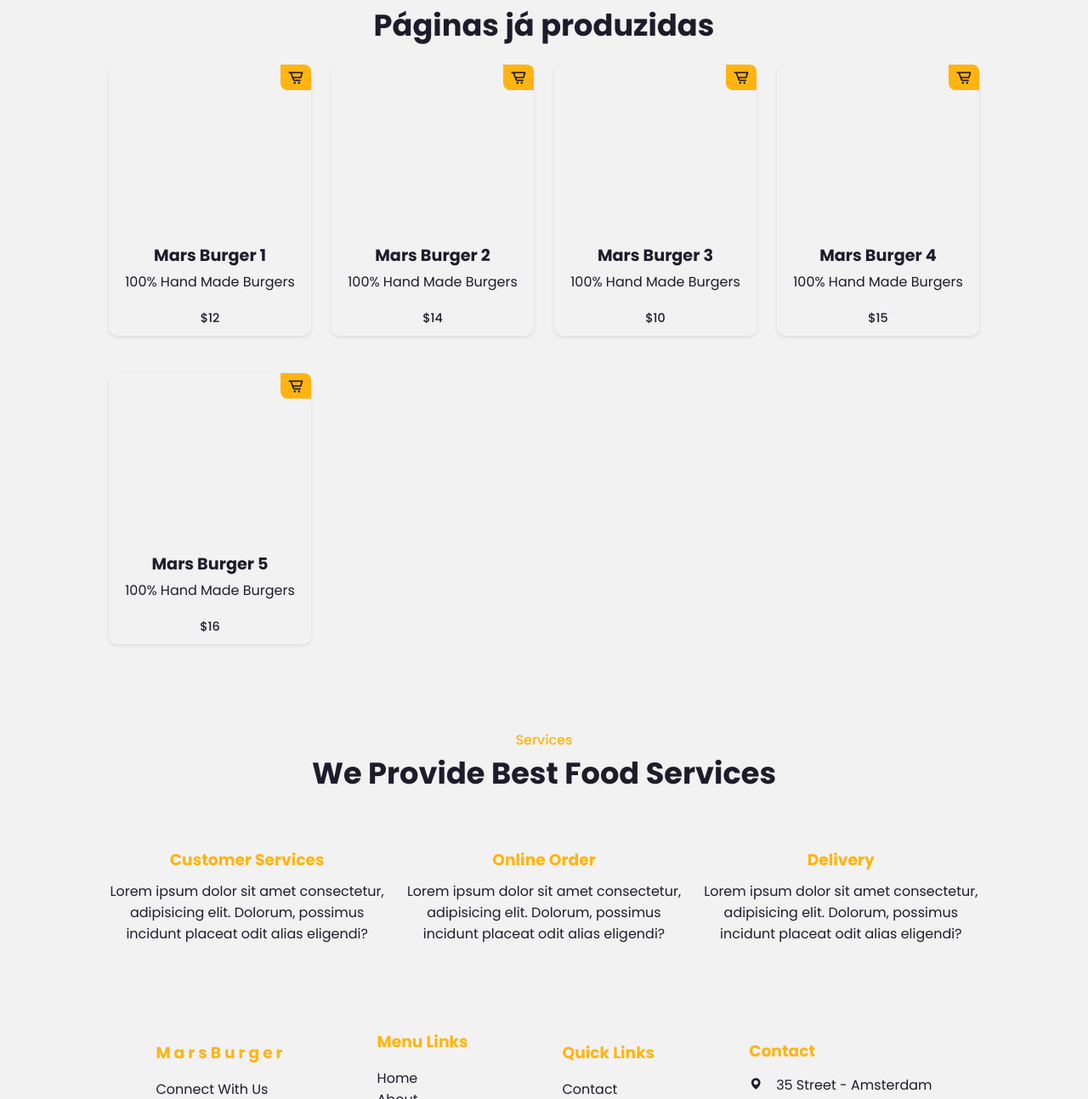
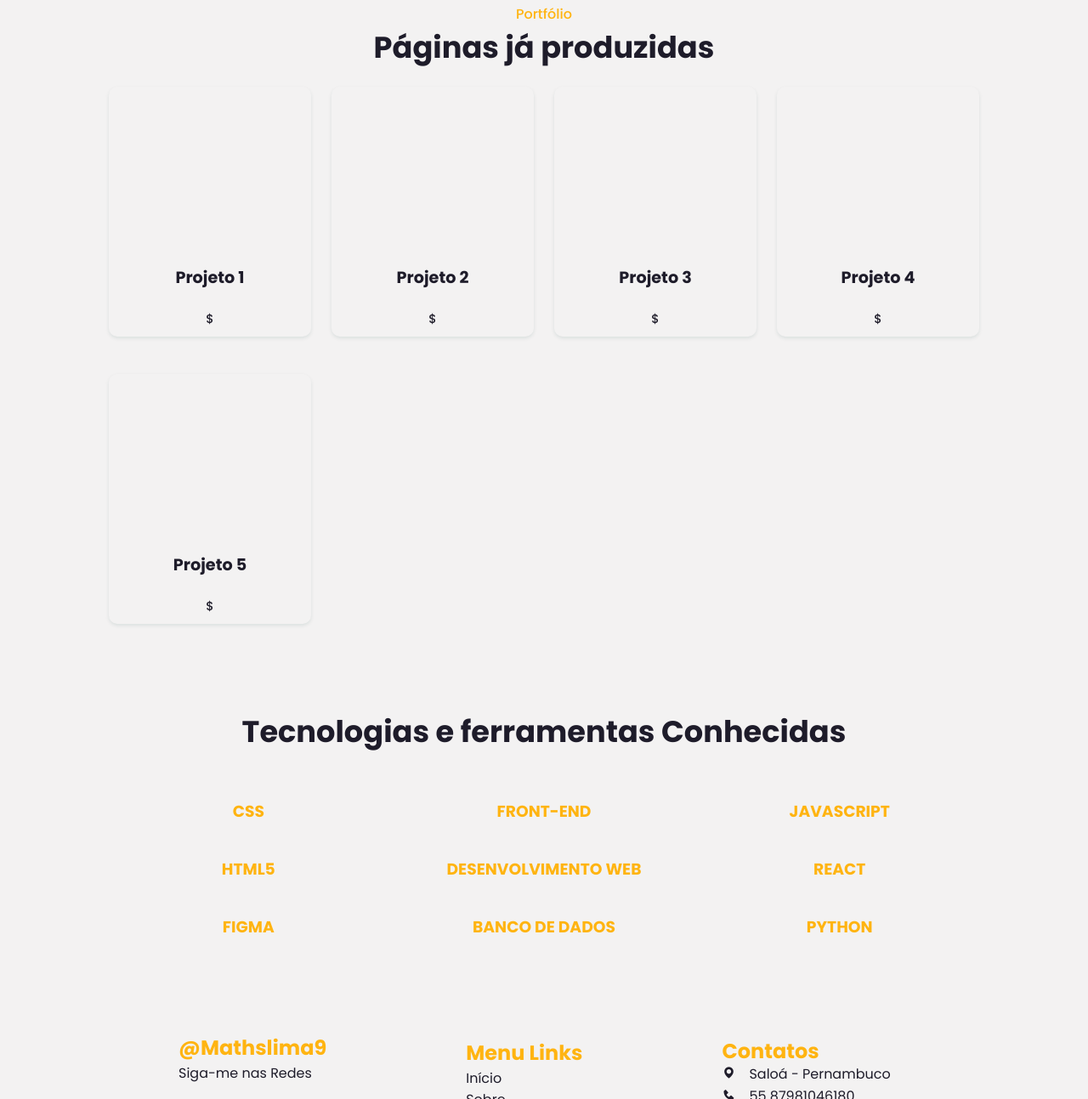
Before and after one commit to Maths9/Matheusdeveloper, a plain HTML site: page index.html in a window 1280 px wide. Shown: the part 1333-2626 px from the top of the page at 85% size. Drawn offline with nearby package versions, Linux system fonts and the light colour scheme.

Commit message:
Add files via upload

```diff
--- a/index.html
+++ b/index.html
@@ -4,7 +4,7 @@
     <meta charset="UTF-8" />
     <meta http-equiv="X-UA-Compatible" content="IE=edge" />
     <meta name="viewport" content="width=device-width, initial-scale=1.0" />
-    <title>Matheus Lima</title>
+    <title> Matheus Lima </title>
     <link
       rel="stylesheet"
       href="https://cdn.jsdelivr.net/npm/boxicons@latest/css/boxicons.min.css"
@@ -42,20 +42,23 @@
     <!-- About Section -->
     <section id="about" class="about">
       <div class="about-img">
-        <img src="img/home3.jpg" alt="" />
+        <img src="pexels-neo-2653362.jpg" alt="" />
       </div>
       <div class="about-text">
-        <span>About us</span>
+        <span>Sobre</span>
         <h2>
-          We make %100 hand made <br />
-          juicy delicious burgers
+          Atualmente Graduando e  <br />
+          Obtendo Conhecimento
         </h2>
         <p>
-          Lorem ipsum dolor, sit amet consectetur adipisicing elit. Est
-          excepturi in ducimus deserunt modi a error dolore obcaecati culpa
-          alias. Lorem ipsum dolor sit amet consectetur adipisicing elit. Quibusdam doloribus harum libero temporibus dolores molestiae, ipsum ipsam unde. Repellendus, nulla.
+          Desenvolvedor web autodidata com um
+          olhar para design Web e buscando
+          sempre novos conhecimento de
+          técnicas voltadas para a uma ótima
+          experiência do usuário.
+
         </p>
-        <a href="#" class="btn">Learn More</a>
+        <a href="/Matheus Barboza Currículo.pdf" class="btn">Currículo</a>
       </div>
     </section>
     <!-- Menu Section -->
@@ -70,50 +73,50 @@
           <div class="box-img">
             <img src="/img/h6.png" alt="" />
           </div>
-          <h2>Mars Burger 1</h2>
-          <h3>100% Hand Made Burgers</h3>
-          <span>$12</span>
-          <i class="bx bx-cart-alt"></i>
+          <h2>Projeto 1</h2>
+          <h3></h3>
+          <span>$</span>
+
         </div>
         <!-- Box 2 -->
         <div class="box">
           <div class="box-img">
             <img src="/img/h3.png" alt="" />
           </div>
-          <h2>Mars Burger 2</h2>
-          <h3>100% Hand Made Burgers</h3>
-          <span>$14</span>
-          <i class="bx bx-cart-alt"></i>
+          <h2>Projeto 2</h2>
+          <h3></h3>
+          <span>$</span>
+
         </div>
         <!-- Box 3 -->
         <div class="box">
           <div class="box-img">
             <img src="/img/h1.png" alt="" />
           </div>
-          <h2>Mars Burger 3</h2>
-          <h3>100% Hand Made Burgers</h3>
-          <span>$10</span>
-          <i class="bx bx-cart-alt"></i>
+          <h2> Projeto 3</h2>
+          <h3></h3>
+          <span>$</span>
+
         </div>
         <!-- Box 4 -->
         <div class="box">
           <div class="box-img">
             <img src="/img/h4.png" alt="" />
           </div>
-          <h2>Mars Burger 4</h2>
-          <h3>100% Hand Made Burgers</h3>
-          <span>$15</span>
-          <i class="bx bx-cart-alt"></i>
+          <h2>Projeto 4</h2>
+          <h3></h3>
+          <span>$</span>
+
         </div>
         <!-- Box 5 -->
         <div class="box">
           <div class="box-img">
             <img src="/img/h5.png" alt="" />
           </div>
-          <h2>Mars Burger 5</h2>
-          <h3>100% Hand Made Burgers</h3>
-          <span>$16</span>
-          <i class="bx bx-cart-alt"></i>
+          <h2>Projeto 5</h2>
+          <h3></h3>
+          <span>$</span>
+
         </div>
       </div>
     </section>
@@ -121,38 +124,39 @@
     <section class="services" id="services">
       <a href="#services">
         <div class="heading">
-          <span>Services</span>
+          <span></span>
         </a>
-          <h2>We Provide Best Food Services</h2>
+          <h2>Tecnologias e ferramentas Conhecidas </h2>
         </div>
 
       <div class="services-container">
         <!-- Box 1 -->
         <div class="s-box">
           <img src="img/order.png" alt="" />
-          <h3>Customer Services</h3>
-          <p>
-            Lorem ipsum dolor sit amet consectetur, adipisicing elit. Dolorum,
-            possimus incidunt placeat odit alias eligendi?
-          </p>
+          <h3>CSS</h3>
+          <br>
+          <h3>HTML5</h3>
+          <br>
+          <h3>FIGMA</h3>
         </div>
         <!-- Box 2 -->
         <div class="s-box">
           <img src="img/online.png" alt="" />
-          <h3>Online Order</h3>
-          <p>
-            Lorem ipsum dolor sit amet consectetur, adipisicing elit. Dolorum,
-            possimus incidunt placeat odit alias eligendi?
-          </p>
+          <h3>FRONT-END</h3>
+          <br>
+          <h3>DESENVOLVIMENTO WEB</h3>
+          <br>
+          <h3>BANCO DE DADOS</h3>
+
         </div>
         <!-- Box 3 -->
         <div class="s-box">
           <img src="img/moto.png" alt="" />
-          <h3>Delivery</h3>
-          <p>
-            Lorem ipsum dolor sit amet consectetur, adipisicing elit. Dolorum,
-            possimus incidunt placeat odit alias eligendi?
-          </p>
+          <h3>JAVASCRIPT</h3>
+          <br>
+          <h3>REACT</h3>
+          <br>
+          <h3>PYTHON</h3>
         </div>
       </div>
     </section>
@@ -160,37 +164,32 @@
     <!-- Contact -->
     <section class="contact" id="contact">
       <div class="contact-box">
-        <h3>M a r s B u r g e r</h3>
-        <span>Connect With Us</span>
+        <h3>@Mathslima9</h3>
+        <span>Siga-me nas Redes</span>
         <div class="social">
-          <a href="#"><i class="bx bxl-facebook"></i></a>
-          <a href="#"><i class="bx bxl-twitter"></i></a>
-          <a href="#"><i class="bx bxl-instagram"></i></a>
+          <a href="https://www.linkedin.com/in/matheuslima9/"><i class="bx bxl-linkedin"></i></a>
+          <a href="https://github.com/Maths9"><i class="bx bxl-github"></i></a>
+          <a href="https://www.instagram.com/mathslima9/"><i class="bx bxl-instagram"></i></a>
         </div>
       </div>
       <div class="contact-box">
         <h3>Menu Links</h3>
-        <li><a href="#home">Home</a></li>
-        <li><a href="#about">About</a></li>
+        <li><a href="#home">Início</a></li>
+        <li><a href="#about">Sobre</a></li>
         <li><a href="#menu">Menu</a></li>
-        <li><a href="#contact">Contact</a></li>
+
       </div>
-      <div class="contact-box">
-        <h3>Quick Links</h3>
-        <li><a href="#Contact">Contact</a></li>
-        <li><a href="#Privacy Policy">Privacy Policy</a></li>
-        <li><a href="#Terms Of Use">Terms Of Use</a></li>
-      </div>
+
       <div class="contact-box address">
-        <h3>Contact</h3>
-        <i class="bx bxs-map"><span>35 Street - Amsterdam</span></i>
-        <i class="bx bxs-phone"><span>+31 3535355</span></i>
-        <i class="bx bxs-envelope"><span>info@marsburger.com</span></i>
+        <h3>Contatos</h3>
+        <i class="bx bxs-map"><span>Saloá - Pernambuco </span></i>
+        <i class="bx bxs-phone"><span>55 87981046180</span></i>
+        <i class="bx bxs-envelope"><span>matheus.blima@upe.br</span></i>
       </div>
     </section>
     <!-- Copyright -->
-    <div class="copyright">
-        <small>&#169; Mert Öztat All Right Reserved.</small>
+    <div>
+        <small>&#169; </small>
     </div>
     <script src="https://unpkg.com/scrollreveal"></script>
     <script src="app.js"></script>
--- a/style.css
+++ b/style.css
@@ -87,7 +87,7 @@ header {
 
 .home {
   width: 100%;
-  height: 100vh;
+  height: 110vh;
   display: grid;
   grid-template-columns: repeat(2, 1fr);
   align-items: center;
@@ -104,10 +104,6 @@ header {
   color: var(--main-color);
 }
 
-.home-text h2 {
-  font-size: var(--h2-font);
-  margin: 1rem 0;
-}
 
 .btn {
   display: inline-block;
@@ -129,8 +125,9 @@ header {
 }
 
 .about-img img {
-  max-width: 60%;
-  border-radius: 10px;
+
+  max-width: 90%;
+  border-radius: 20px;
 }
 
 .about-text span {
@@ -194,7 +191,7 @@ header {
 }
 
 .box h3 {
-  font-size: 1rem;
+  font-size: 1.2rem;
   font-weight: 400;
   margin: 4px 0 20px;
 }
@@ -221,8 +218,8 @@ header {
 .services-container {
   display: grid;
   grid-template-columns: repeat(auto-fit, minmax(240px, auto));
-  gap: 1.5rem;
-  margin-top: 2rem;
+  gap: 1.2rem;
+  margin-top: 1.5rem;
 }
 
 .s-box {
@@ -248,6 +245,7 @@ header {
   display: flex;
   align-items: center;
   justify-content: space-around;
+
 }
 
 .contact-text span {
@@ -257,19 +255,20 @@ header {
 
 .contact-text h2 {
   font-size: var(--h2-font);
+  font-size: 1.2rem;
 }
 
 .contact-box h3 {
   color: var(--main-color);
   font-weight: 700;
-  margin-bottom: 1rem;
+  font-size: 1.5rem;
 }
 .social {
   display: flex;
   margin-top: 1.5rem;
 }
 .social i {
-  font-size: 20px;
+  font-size: 2rem;
   margin-right: 1rem;
   color: var(--text-color);
 }
```
Also changed, not shown: 1 other file.
